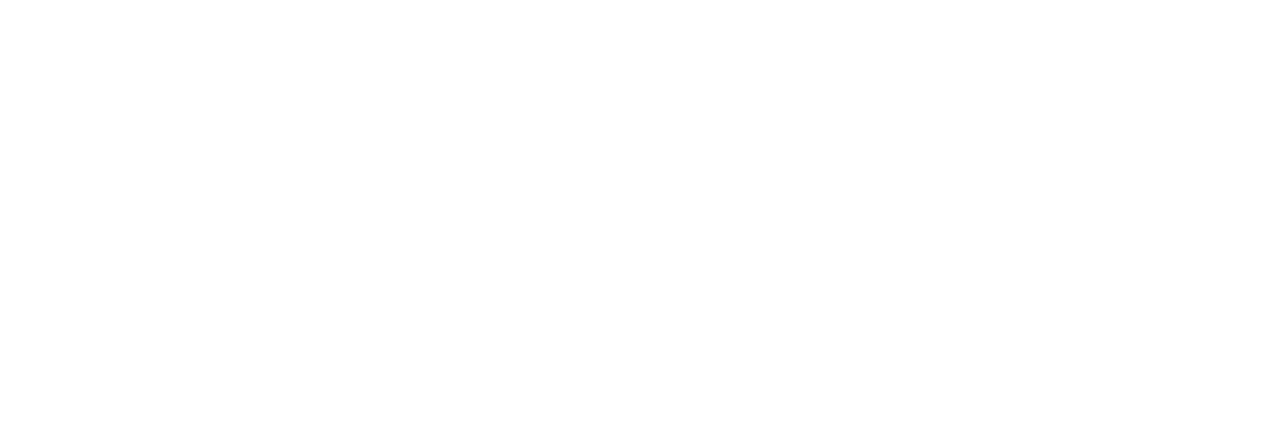
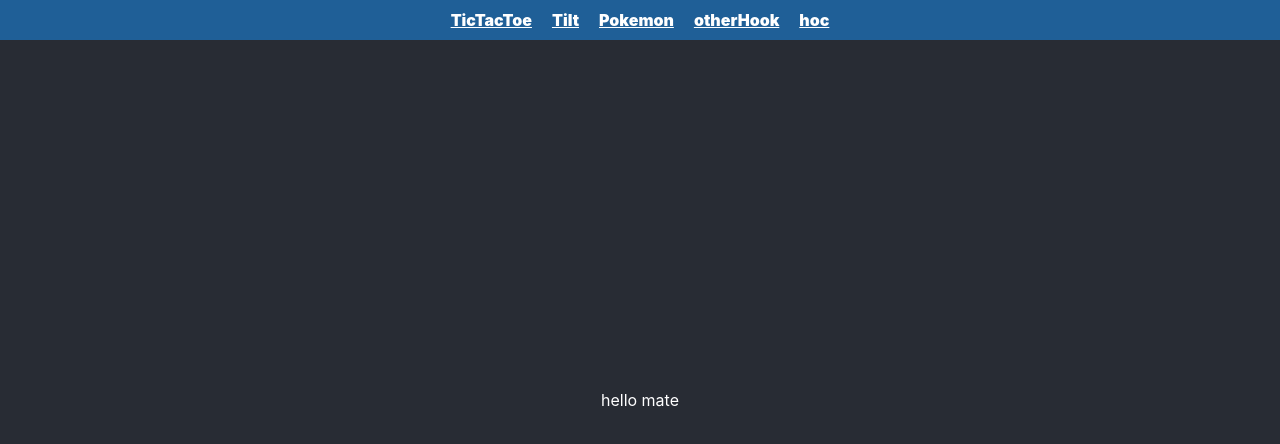
Before and after one commit to BuntyBru/3t-ts, a React (Create React App) app: page /hoc-stuff in a window 1280 px wide. Before the commit this address had no page. Shown: the top 444 px of the page. Built offline with nearby package versions, Linux system fonts and the light colour scheme.

Commit message:
Added hoc stuff

```diff
--- a/src/AppRoutes.tsx
+++ b/src/AppRoutes.tsx
@@ -3,6 +3,7 @@
 import Tilt from "./pages/Tilt";
 import Pokemon from "./pages/Pokemon";
 import UseCallbackHook from "./pages/useCallbackHook";
+import HigherOrderStuff from "./pages/HigherOrderStuff";
 
 const AppRoutes = () => {
   return (
@@ -10,7 +11,8 @@
       <Route path="/" element={<Game />} />
       <Route path="/tilt" element={<Tilt />} />
       <Route path="/pokemon" element={<Pokemon />} />
-      <Route path="/use-callback-hook" element={<UseCallbackHook />} />
+      <Route path="/other-hook" element={<UseCallbackHook />} />
+      <Route path="/hoc-stuff" element={<HigherOrderStuff />} />
     </Routes>
   );
 };
--- a/src/components/Layout.tsx
+++ b/src/components/Layout.tsx
@@ -36,7 +36,8 @@
         <Link to="/">TicTacToe</Link>
         <Link to="/tilt">Tilt</Link>
         <Link to="/pokemon">Pokemon</Link>
-        <Link to="/use-callback-hook">otherHook</Link>
+        <Link to="/other-hook">otherHook</Link>
+        <Link to="/hoc-stuff">hoc</Link>
       </StyledNavigationbar>
       {children}
     </StyledLayout>
--- /dev/null
+++ b/src/pages/HigherOrderStuff.tsx
@@ -0,0 +1,8 @@
+import React from "react";
+import Layout from "../components/Layout";
+
+const HigherOrderStuff = () => {
+  return <Layout>hello mate</Layout>;
+};
+
+export default HigherOrderStuff;
```
